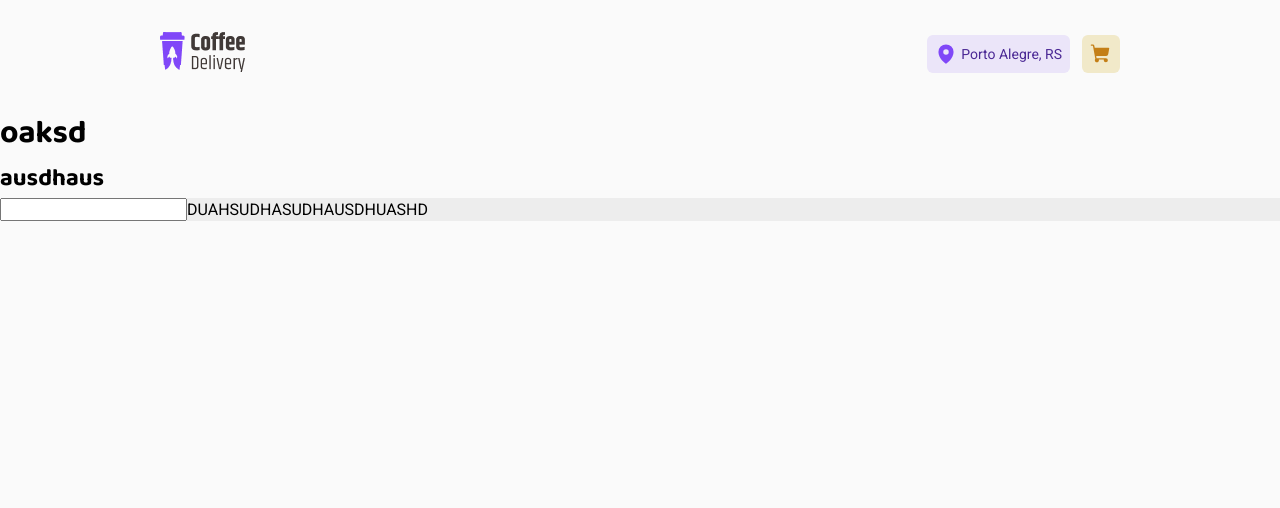
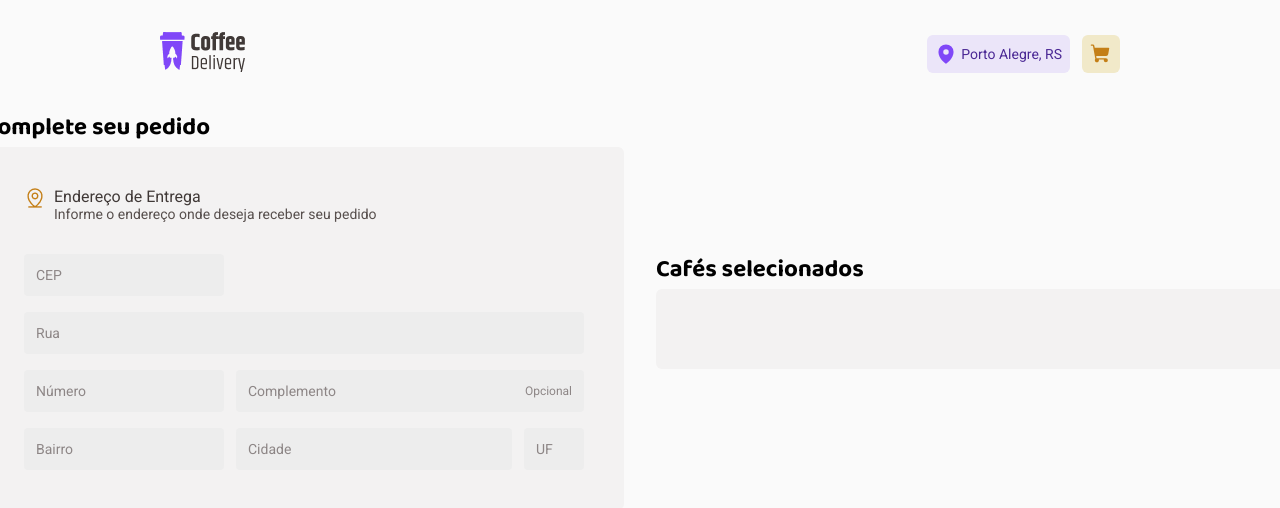
Before and after one commit to BrunoPittaF/product-delivery, a React (Vite) app: page /checkout in a window 1280 px wide. Shown: the top 508 px of the page. Built offline with nearby package versions, Linux system fonts and the light colour scheme.

Commit message:
feat: componente de input implementado

```diff
--- a/src/designSystem/Input/index.tsx
+++ b/src/designSystem/Input/index.tsx
@@ -2,16 +2,18 @@ import { Container } from './styles';
 
 interface InputProps {
   type: string;
-  maxWidth: string | number;
-  label?: string;
+  maxWidth: string;
+  label?: boolean;
   name?: string;
+  placeholder: string;
+  maxLength?: number;
 }
 
-export function Input({ type, maxWidth, label, name }: InputProps) {
+export function Input({ type, maxWidth, label = false, name, placeholder, maxLength }: InputProps) {
   return (
     <Container maxWidth={maxWidth}>
-      <input type={type} name={name} />
-      {label && label}
+      <input maxLength={maxLength} type={type} name={name} placeholder={placeholder} />
+      {label && <span>Opcional</span>}
     </Container>
   );
 }
--- a/src/designSystem/Input/styles.ts
+++ b/src/designSystem/Input/styles.ts
@@ -6,4 +6,45 @@ export const Container = styled.div<ContainerProps>`
   width: 100%;
   max-width: ${props => props.maxWidth ? props.maxWidth : '100%'};
   background-color: ${props => props.theme['base-input']};
+  border: ${props => props.theme['base-button']};
+  border-radius: 4px;
+
+  position: relative;
+  display: flex;
+  align-items: center;
+  justify-content: space-between;
+
+  input {
+    width: 100%;
+    background-color: transparent;
+    border: none;
+    outline: none;
+    width: inherit;
+    padding: 12px;
+    height: 42px;
+    border-radius: 4px;
+
+    font-family: 'Roboto';
+    font-weight: 400;
+    font-size: 14px;
+
+    &::placeholder {
+      color: ${props => props.theme['base-label']};
+    }
+
+    &:active{
+      outline: 1px solid ${props => props.theme['yellow-dark']}
+    }
+
+  }
+
+  span {
+    font-family: 'Roboto';
+    font-weight: 400;
+    font-size: 12px;
+    color: ${props => props.theme['base-label']};
+
+    position: absolute;
+    right: 12px;
+  }
 `;
--- a/src/pages/Checkout/index.tsx
+++ b/src/pages/Checkout/index.tsx
@@ -1,11 +1,45 @@
 import { Input } from '../../designSystem/Input';
+import { Container, Order, Cart } from './styles';
 
 export function Checkout() {
   return (
-    <>
-      <h1>oaksd</h1>
-      <h2>ausdhaus</h2>
-      <Input type="text" maxWidth={100} label="DUAHSUDHASUDHAUSDHUASHD" />
-    </>
+    <Container>
+      <Order>
+        <h1>Complete seu pedido</h1>
+        <div className="delivery">
+          <header>
+            <div className="icon-map">
+              <img src="../src/assets/icon-map.png" alt="localizacao no mapa" />
+            </div>
+            <div className="text-container">
+              <p className="title">Endereço de Entrega</p>
+              <p>Informe o endereço onde deseja receber seu pedido</p>
+            </div>
+          </header>
+
+          <form>
+            <div className="row">
+              <Input type="text" placeholder="CEP" maxWidth="200px" />
+            </div>
+            <div className="row">
+              <Input type="text" placeholder="Rua" maxWidth="560px" />
+            </div>
+            <div className="row">
+              <Input type="text" placeholder="Número" maxWidth="200px" />
+              <Input type="text" maxLength={30} placeholder="Complemento" label={true} maxWidth="348px" />
+            </div>
+            <div className="row">
+              <Input type="text" placeholder="Bairro" maxWidth="200px" />
+              <Input type="text" placeholder="Cidade" maxWidth="276px" />
+              <Input type="text" placeholder="UF" maxWidth="60px" />
+            </div>
+          </form>
+        </div>
+      </Order>
+      <Cart>
+        <h2>Cafés selecionados</h2>
+        <div className="cart"></div>
+      </Cart>
+    </Container>
   );
 }
--- /dev/null
+++ b/src/pages/Checkout/styles.ts
@@ -0,0 +1,69 @@
+import styled from 'styled-components';
+
+export const Container = styled.section`
+  display: flex;
+  align-items: center;
+  justify-content: center;
+  gap: 2rem;
+`;
+
+export const Order = styled.div`
+  display: flex;
+  flex-direction: column;
+  margin-bottom: 15px;
+
+  .delivery {
+    width: 640px;
+    padding: 40px;
+    background-color: ${props => props.theme['base-card']};
+    border-radius: 6px;
+
+    header {
+      display: flex;
+      align-items: flex-start;
+      gap: 8px;
+      margin-bottom: 32px;
+
+      .text-container {
+        p {
+          &:nth-child(1) {
+            font-family: 'Roboto';
+            font-size: 16px;
+            color: ${props => props.theme['base-subtitle']};
+          }
+          &:nth-child(2) {
+            font-family: 'Roboto';
+            font-size: 14px;
+            color: ${props => props.theme['base-text']};
+          }
+        }
+      }
+    }
+
+    form {
+      display: flex;
+      flex-direction: column;
+      gap: 1rem;
+      .row {
+        display: flex;
+        align-items: center;
+        gap: 12px;
+      }
+    }
+  }
+`;
+
+export const Cart = styled.div`
+  display: flex;
+  flex-direction: column;
+  margin-bottom: 15px;
+
+  .cart {
+    width: 640px;
+    padding: 40px;
+    background-color: ${props => props.theme['base-card']};
+    border-radius: 6px;
+  }
+
+
+`
```
Also changed, not shown: src/assets/icon-map.png (added).
